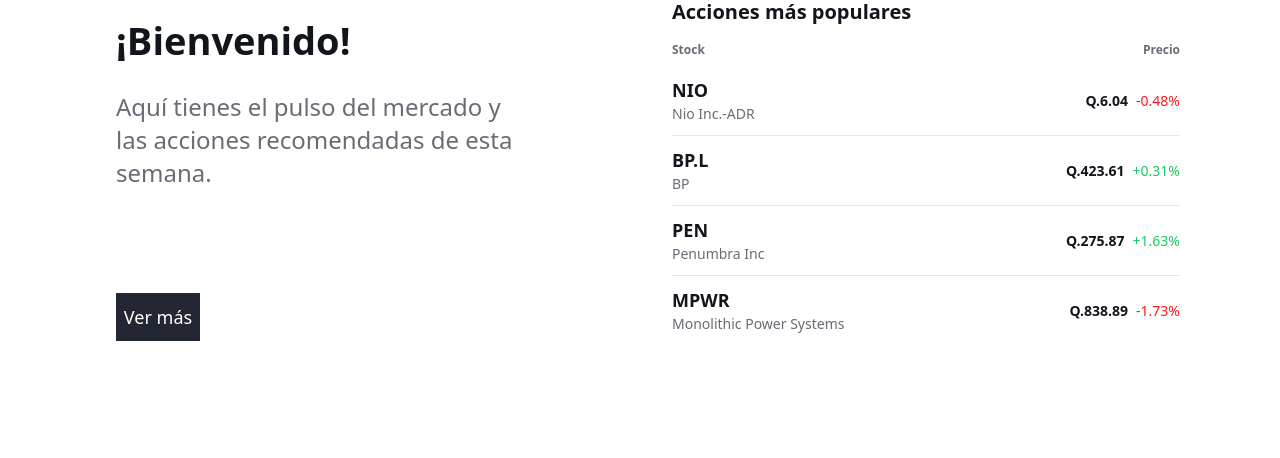
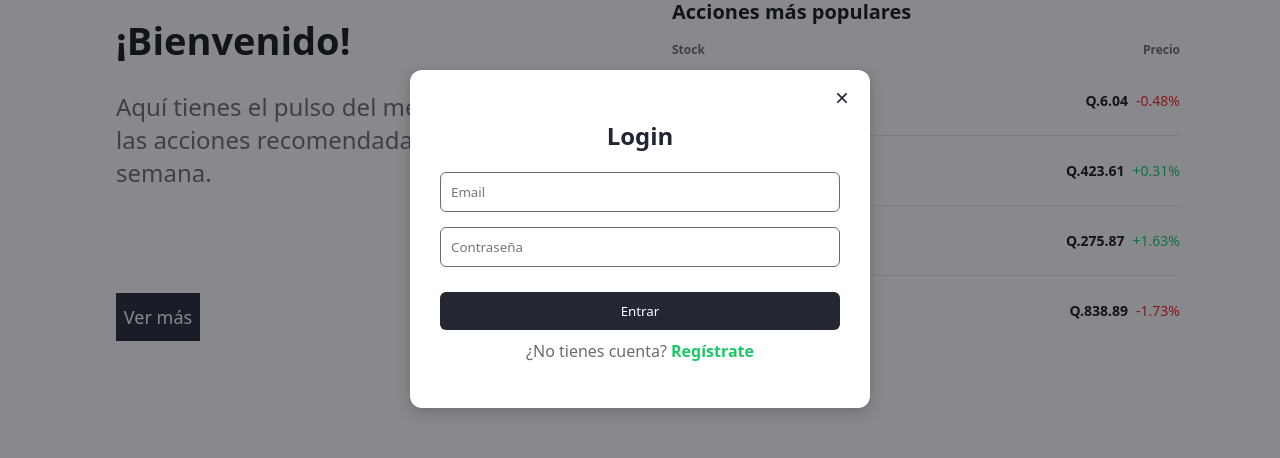
Before and after one commit to Massy100/PrograWebProject, a Next.js app in the folder frontend/: page / in a window 1280 px wide. Both pictures are taken after a click on the button "Ver más". Shown: the part 161-619 px from the top of the page. Built offline with nearby package versions, Linux system fonts and the light colour scheme; no server answers.

Commit message:
refactor(login): make it a component and fix the styles

```diff
--- a/frontend/src/app/page.tsx
+++ b/frontend/src/app/page.tsx
@@ -1,17 +1,17 @@
 'use client';
 
+import { useState } from 'react';
 import { useRouter } from 'next/navigation';
 import StocksRecommendationsTable, { StockItem } from '@/components/stocksTable';
 import PopularStocksCard, { PopularStock } from '@/components/popularCardStocks';
-import '@/app/page.css'
+import '@/app/page.css';
 import SearchResults from '@/components/searchResults';
-
+import Login from '@/components/login';
 
 export default function Home() {
   const router = useRouter();
+  const [loginOpen, setLoginOpen] = useState(false);
 
-  // info para la tabla de stocks
-  // en last30d se pone el precio de la acciones en los ultimos dias y con eso hace la grafica
   const demoRows: StockItem[] = [
     { symbol: 'NIO',  name: 'Nio Inc.-ADR', currentPrice: 6.04,  changePct: -0.48, last30d: [9,8,7,6.5,6.7,6.6], targetPrice: 61.75,  recommendation: 'COMPRA FUERTE' },
     { symbol: 'BP.L', name: 'BP',           currentPrice: 423.61,changePct: 0.31,  last30d: [4,5.2,4.7,4.5,4.6],  targetPrice: 5.45,   recommendation: 'COMPRA' },
@@ -19,7 +19,6 @@
     { symbol: 'MPWR', name: 'Monolithic Power Systems', currentPrice: 838.89,changePct: -1.73, last30d: [9,8,7.5,7.8,7.3], targetPrice: 533.75, recommendation: 'VENTA' },
   ];
 
-  // datos para el card derecho
   const popularItems: PopularStock[] = demoRows.slice(0, 7).map(r => ({
     symbol: r.symbol,
     name: r.name,
@@ -27,17 +26,19 @@
     changePct: r.changePct,
   }));
 
-  // handler del botón "Ver más"
   const handleSeeMore = () => {
-    // router.push('/login'); tiene que desplegar el login
+    setLoginOpen(true); // <-- abre el modal de Login
   };
 
   return (
     <main className='landingPage'>
-       <SearchResults
+      <SearchResults
         headerProps={{ isLoggedIn: true, marketOpen: true, totalAmount: 100 }}
         title="Resultados de la búsqueda"
       />
+
+      {/* Modal de Login controlado por estado */}
+      <Login open={loginOpen} onClose={() => setLoginOpen(false)} />
 
       <section className="div-initial">
         <div className="info">
@@ -45,18 +46,16 @@
           <p className="home-text">
             Aquí tienes el pulso del mercado y las acciones recomendadas de esta semana.
           </p>
-          <button type="button" className="see-more-btn">
+          <button type="button" className="see-more-btn" onClick={handleSeeMore}>
             Ver más
           </button>
         </div>
         <div className="stocks-card">
-          <PopularStocksCard items={popularItems}/>
+          <PopularStocksCard items={popularItems} />
         </div>
+      </section>
 
-
-      </section>
       <StocksRecommendationsTable rows={demoRows} />
-
     </main>
   );
 }
--- /dev/null
+++ b/frontend/src/components/login.tsx
@@ -0,0 +1,114 @@
+"use client";
+
+import { useState } from "react";
+import { useRouter } from "next/navigation";
+import "../styles/login.css";
+
+type LoginProps = {
+  open: boolean;
+  onClose?: () => void;
+};
+
+export default function Login({ open, onClose }: LoginProps) {
+  const [showLogin, setShowLogin] = useState(true);
+  const router = useRouter();
+
+  if (!open) return null; // <-- si no está abierto, no renderiza nada
+
+  const handleLogin = async (e: React.FormEvent<HTMLFormElement>) => {
+    e.preventDefault();
+    const formData = new FormData(e.currentTarget);
+    const data = {
+      email: formData.get("email"),
+      password: formData.get("password"),
+    };
+
+    try {
+      const res = await fetch("http://localhost:3000/api/users/login/", {
+        method: "POST",
+        headers: { "Content-Type": "application/json" },
+        body: JSON.stringify(data),
+      });
+      const result = await res.json();
+      if (res.ok) {
+        alert("Login exitoso");
+        onClose?.();           // cierra modal si hay handler
+        router.push("/dashboard");
+      } else {
+        alert("Error: " + result.message);
+      }
+    } catch (err) {
+      console.error(err);
+      alert("Error al conectar con el backend");
+    }
+  };
+
+  const handleRegister = async (e: React.FormEvent<HTMLFormElement>) => {
+    e.preventDefault();
+    const formData = new FormData(e.currentTarget);
+    const data = {
+      username: formData.get("name"),
+      email: formData.get("email"),
+      password: formData.get("password"),
+      phone: formData.get("phone"),
+      referred_code: formData.get("referred_code"),
+    };
+
+    try {
+      const res = await fetch("http://localhost:3000/api/users/register/", {
+        method: "POST",
+        headers: { "Content-Type": "application/json" },
+        body: JSON.stringify(data),
+      });
+      const result = await res.json();
+      if (res.ok) {
+        alert("Registro exitoso");
+        setShowLogin(true);
+      } else {
+        alert("Error: " + result.message);
+      }
+    } catch (err) {
+      console.error(err);
+      alert("Error al conectar con el backend");
+    }
+  };
+
+  return (
+    <div className="modalOverlay" onClick={onClose}>
+      <div className="modal" onClick={(e) => e.stopPropagation()}>
+        <button className="closeButton" aria-label="Cerrar" onClick={onClose}><svg stroke="currentColor" fill="currentColor" stroke-width="0" viewBox="0 0 24 24" height="1em" width="1em" xmlns="http://www.w3.org/2000/svg"><g><path fill="none" d="M0 0h24v24H0z"></path><path d="M12 10.586l4.95-4.95 1.414 1.414-4.95 4.95 4.95 4.95-1.414 1.414-4.95-4.95-4.95 4.95-1.414-1.414 4.95-4.95-4.95-4.95L7.05 5.636z"></path></g></svg></button>
+
+        {showLogin ? (
+          <>
+            <h2 className="modalTitle">Login</h2>
+            <form className="form" onSubmit={handleLogin}>
+              <input type="email" name="email" placeholder="Email" className="input" required />
+              <input type="password" name="password" placeholder="Contraseña" className="input" required />
+              <button type="submit" className="submitButton">Entrar</button>
+            </form>
+            <p className="switchText">
+              ¿No tienes cuenta?{" "}
+              <span className="switchLink" onClick={() => setShowLogin(false)}>Regístrate</span>
+            </p>
+          </>
+        ) : (
+          <>
+            <h2 className="modalTitle">Registro</h2>
+            <form className="form" onSubmit={handleRegister}>
+              <input type="text" name="name" placeholder="Nombre" className="input" required />
+              <input type="email" name="email" placeholder="Email" className="input" required />
+              <input type="password" name="password" placeholder="Contraseña" className="input" required />
+              <input type="tel" name="phone" placeholder="Teléfono" className="input" />
+              <input type="text" name="referred_code" placeholder="Código de referido" className="input" />
+              <button type="submit" className="submitButton">Crear cuenta</button>
+            </form>
+            <p className="switchText">
+              ¿Ya tienes cuenta?{" "}
+              <span className="switchLink" onClick={() => setShowLogin(true)}>Login</span>
+            </p>
+          </>
+        )}
+      </div>
+    </div>
+  );
+}
--- /dev/null
+++ b/frontend/src/styles/login.css
@@ -0,0 +1,98 @@
+.page {
+    position: relative;
+}
+
+.blurred {
+    filter: blur(4px);
+    opacity: 0.6;
+    pointer-events: none;
+}
+
+.modalOverlay {
+    position: fixed;
+    top: 0;
+    left: 0;
+    width: 100%;
+    height: 100%;
+    background-color: rgba(19, 21, 28, 0.5);
+    display: flex;
+    justify-content: center;
+    align-items: center;
+    z-index: 10;
+}
+
+.modal {
+    background-color: #FFFFFF;
+    padding: 30px;
+    border-radius: 12px;
+    width: 400px;
+    position: relative;
+    z-index: 11;
+    box-shadow: 0 4px 15px rgba(0,0,0,0.2);
+}
+
+.modalTitle {
+    color: #232733;
+    margin-bottom: 20px;
+    text-align: center;
+}
+
+.form {
+    display: flex;
+    flex-direction: column;
+}
+
+.input {
+    padding: 10px;
+    margin-bottom: 15px;
+    border: 1px solid #6A6C75;
+    border-radius: 6px;
+}
+
+.submitButton {
+    background-color: #232733;
+    color: #FFFFFF;
+    padding: 10px;
+    border: none;
+    border-radius: 6px;
+    cursor: pointer;
+    margin-top: 10px;
+}
+
+.switchText {
+    text-align: center;
+    color: #6A6C75;
+    margin-top: 10px;
+}
+
+.switchLink {
+    color: #1AC963;
+    font-weight: bold;
+    cursor: pointer;
+}
+
+.closeButton {
+    position: absolute;
+    display: flex;
+    align-items: center;
+    justify-content: center;
+    top: 12px;
+    right: 12px;
+    color: #232733;
+    background-color: transparent;
+    border: none;
+    border-radius: 50%;
+    width: 32px;
+    height: 32px;
+    font-size: 28px;
+    cursor: pointer;
+}
+
+.closeButton:hover {
+    background: #232733;
+    color: #fff;
+}
+
+.closeButton:active {
+  transform: scale(0.92);
+}
```
